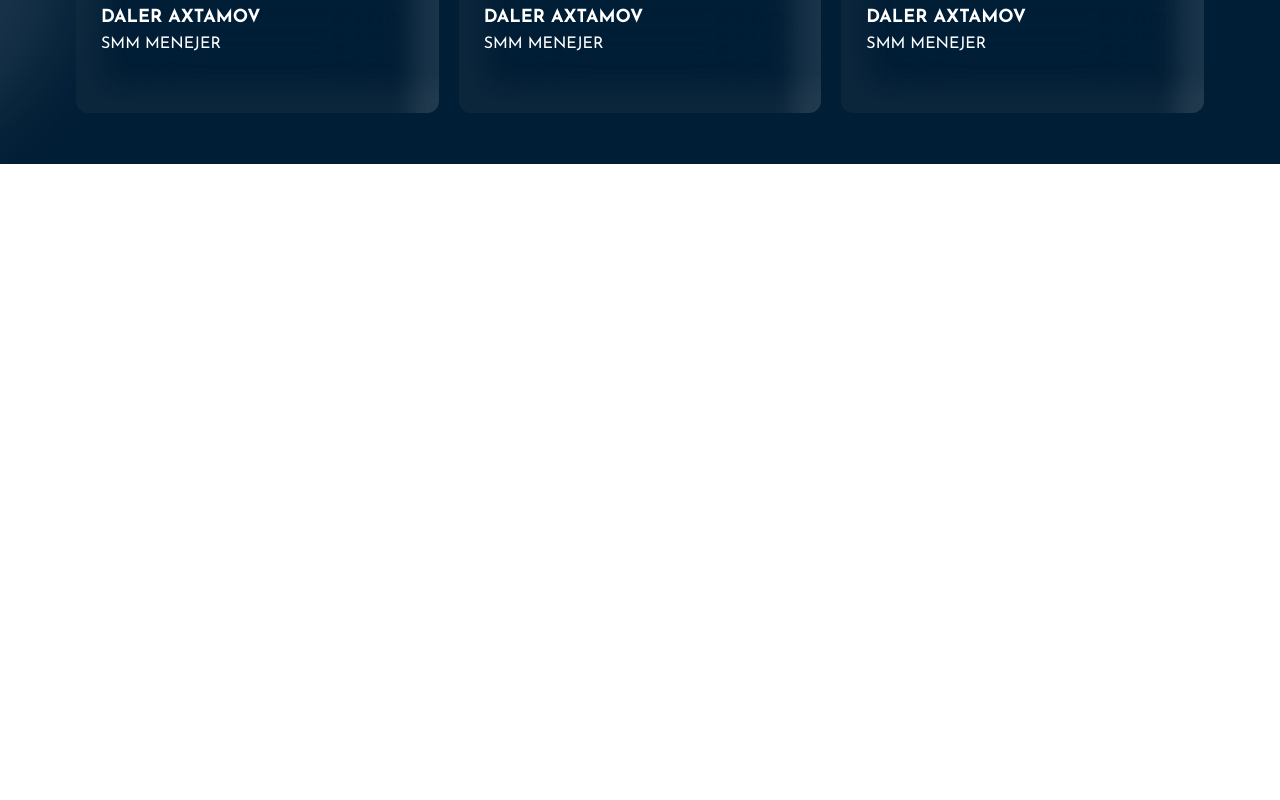
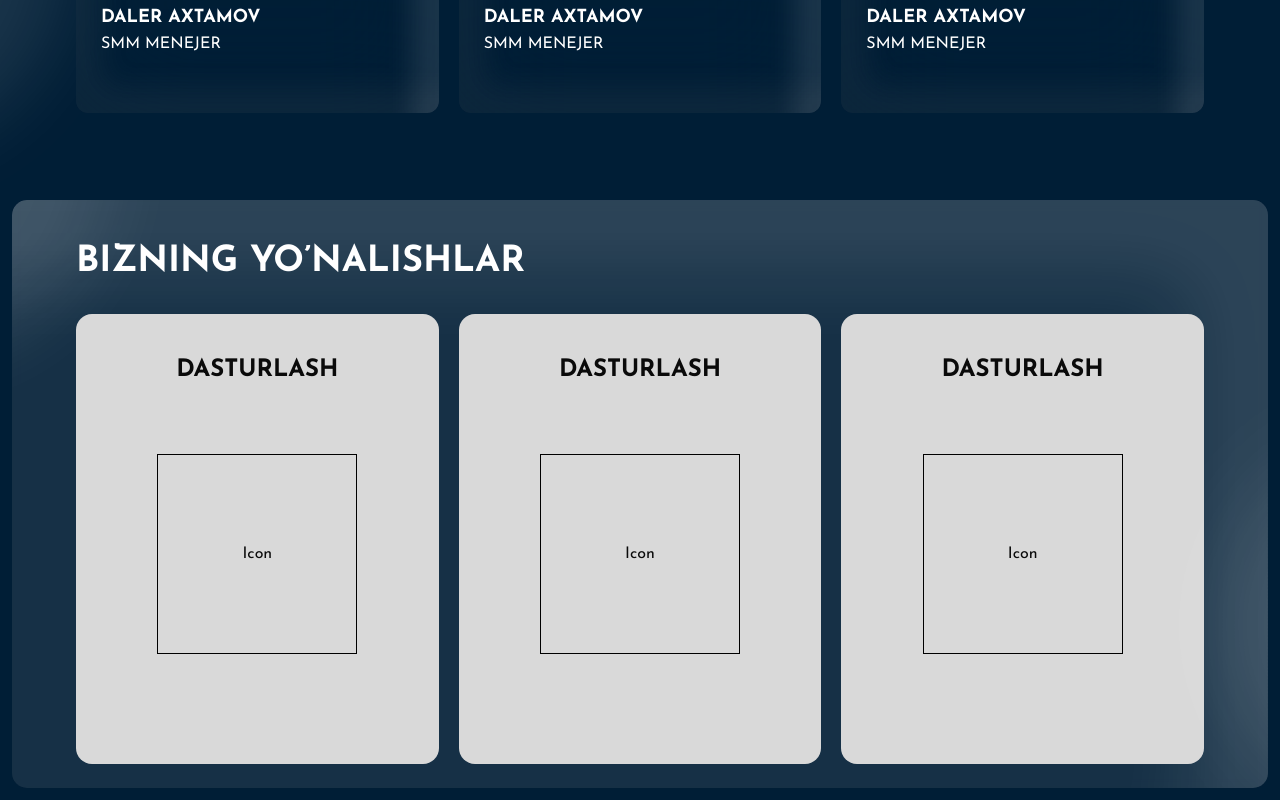
Before and after one commit to dilshodbek06/shift-center-app, a Next.js app: page / in a window 1280 px wide. Shown: the part 2670-3470 px from the top of the page. Before the commit the page ends 2838 px from the top, so only its background shows below. Built offline with nearby package versions, Linux system fonts and the light colour scheme.

Commit message:
finish our directions ui

```diff
--- /dev/null
+++ b/app/(home)/_components/our-direction-card.tsx
@@ -0,0 +1,16 @@
+const OurDirectionCard = () => {
+  return (
+    <div className="max-w-[380px] min-h-[450px] rounded-2xl bg-[#D9D9D9] p-10">
+      <div className="text-center">
+        <h2 className="font-extrabold text-2xl">DASTURLASH</h2>
+      </div>
+      <div className="mt-14 py-3 flex items-center justify-center">
+        <div className="border border-black min-w-[200px] min-h-[200px] flex justify-center items-center">
+          Icon
+        </div>
+      </div>
+    </div>
+  );
+};
+
+export default OurDirectionCard;
--- /dev/null
+++ b/app/(home)/_components/our-directions.tsx
@@ -0,0 +1,20 @@
+import OurDirectionCard from "./our-direction-card";
+
+const OurDirections = () => {
+  return (
+    <div className="min-h-[380px] rounded-[15px] hero-div relative py-6 pt-[42px] overflow-hidden mt-6 bg-[#D9D9D91A]">
+      <div className="absolute w-[350px] h-[350px] left-div top-[-30%] left-[-370px] rounded-full "></div>
+      <div className="absolute w-[350px] h-[350px] right-div -bottom-10 right-[-400px] rounded-full border rotate-45"></div>
+      <div className="container max-w-6xl mx-auto px-3">
+        <h1 className="text-white font-bold text-4xl">BIZNING YO’NALISHLAR</h1>
+        <div className="mt-8 gap-5 grid grid-cols-1 sm:grid-cols-2 lg:grid-cols-3">
+          <OurDirectionCard />
+          <OurDirectionCard />
+          <OurDirectionCard />
+        </div>
+      </div>
+    </div>
+  );
+};
+
+export default OurDirections;
--- a/app/(home)/page.tsx
+++ b/app/(home)/page.tsx
@@ -1,6 +1,7 @@
 import About from "./_components/about";
 import Hero from "./_components/hero";
 import MarqueeImages from "./_components/marquee-images";
+import OurDirections from "./_components/our-directions";
 import StudentOpinion from "./_components/student-opinion";
 import WhyUs from "./_components/why-us";
 
@@ -28,6 +29,9 @@ export default function Home() {
         <StudentOpinion />
       </div>
       {/* our directions */}
+      <div className="p-2 md:p-3">
+        <OurDirections />
+      </div>
       {/* courses */}
       {/* CONSULTATION */}
       {/* our location */}
```
